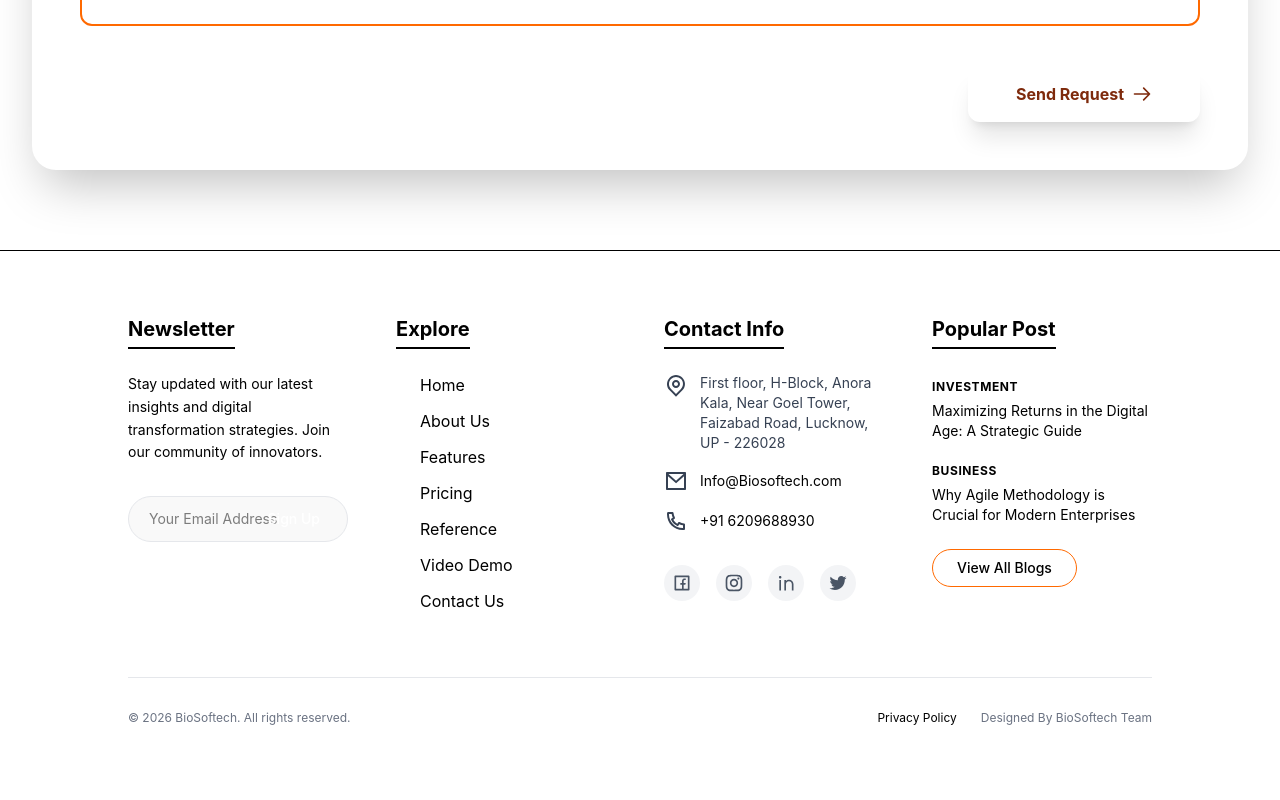
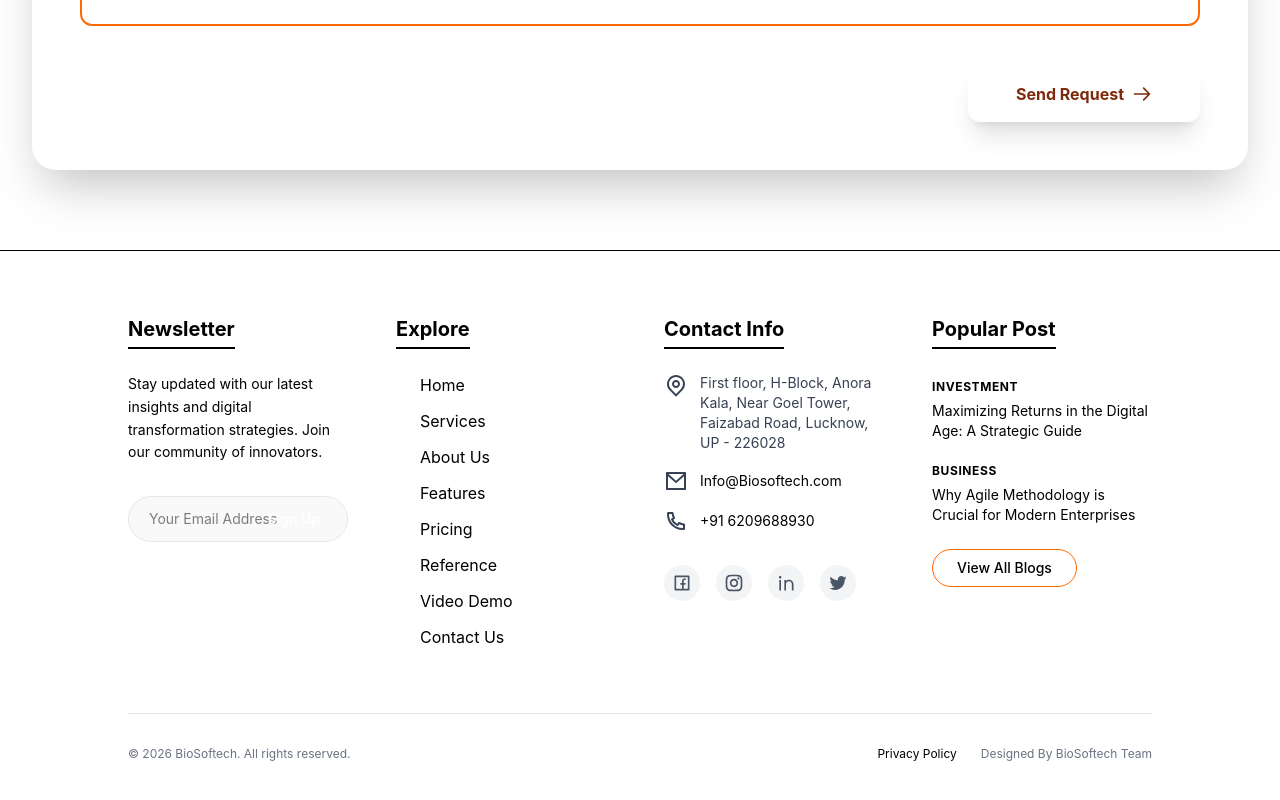
Before and after one commit to official1saurabh-ship-it/Billing-Landing-Page, a React (Vite) app: page / in a window 1280 px wide. Shown: the part 6173-6973 px from the top of the page. Built offline with nearby package versions, Linux system fonts and the light colour scheme; a web font is replaced by a local one.

Commit message:
feat: implement smooth scroll to services section from footer

```diff
--- a/src/components/Footer.jsx
+++ b/src/components/Footer.jsx
@@ -14,6 +14,7 @@ import {
 const Footer = () => {
   const exploreLinks = [
     { name: 'Home', path: '/' },
+    { name: 'Services', path: '/#services' },
     { name: 'About Us', path: '/about' },
     { name: 'Features', path: '/features' },
     { name: 'Pricing', path: '/pricing' },
--- a/src/pages/HomePage.jsx
+++ b/src/pages/HomePage.jsx
@@ -14,19 +14,31 @@ import { RiEdit2Line } from "@remixicon/react";
 import QuoteForm from "../components/QuoteForm";
 
 import chat from "../assets/Chat.png"
-import { useNavigate } from "react-router-dom";
+import { useNavigate, useLocation } from "react-router-dom";
 import Login from "../components/Login";
-import { useState } from "react";
+import { useState, useEffect } from "react";
 import DemoForm from "../components/DemoForm";
 import increasesales from "../assets/increase-sales.jpg";
 
 const HomePage = () => {
   const navigate = useNavigate();
+  const { hash } = useLocation();
 
   const [activeForm, setActiveForm] = useState(null);
   const closeForm = () => {
     setActiveForm(null);
   }
+
+  useEffect(() => {
+    if (hash === '#services') {
+      const element = document.getElementById('services');
+      if (element) {
+        setTimeout(() => {
+          element.scrollIntoView({ behavior: 'smooth' });
+        }, 100);
+      }
+    }
+  }, [hash]);
 
   const cardData = [
     {
@@ -202,7 +214,7 @@ const HomePage = () => {
       </div >
 
       {/* SERVICES SECTION */}
-      <section className="pb-6 md:pb-8 pt-6 md:pt-8 px-4 bg-gradient-to-b from-white to-orange-50/30">
+      <section id="services" className="pb-6 md:pb-8 pt-6 md:pt-8 px-4 bg-gradient-to-b from-white to-orange-50/30">
         <div className=" mx-auto shadow-2xl shadow-orange-900/5 gap-8 py-10 md:py-16 px-4 md:px-12 bg-white rounded-[3rem] border border-gray-100">
           <div className="text-center mb-16">
             <span className="text-primary font-black uppercase tracking-[0.2em] text-sm block mb-4">What We Offer</span>
```
